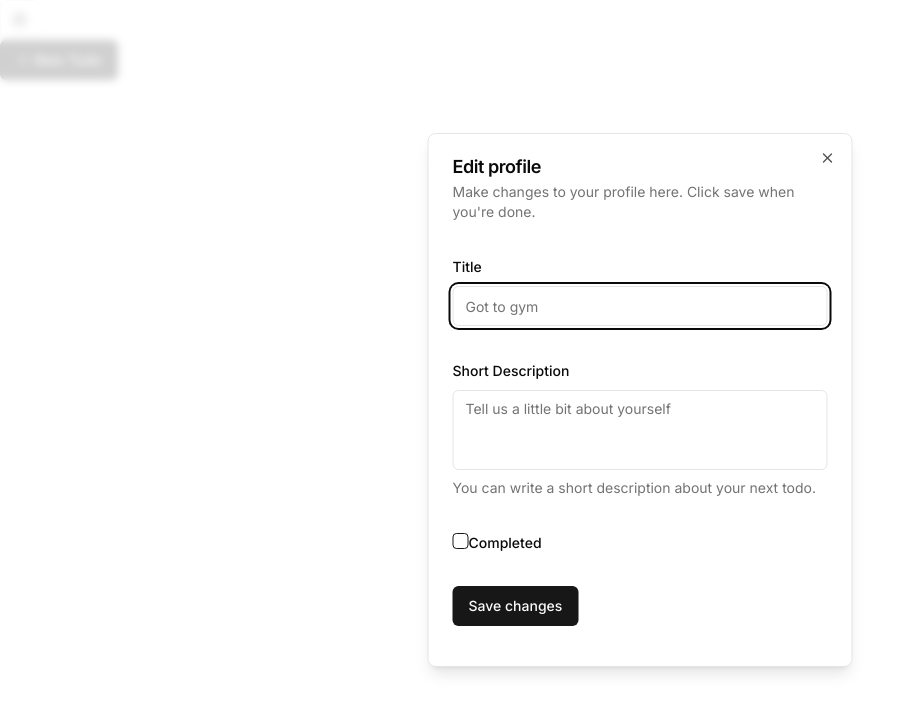
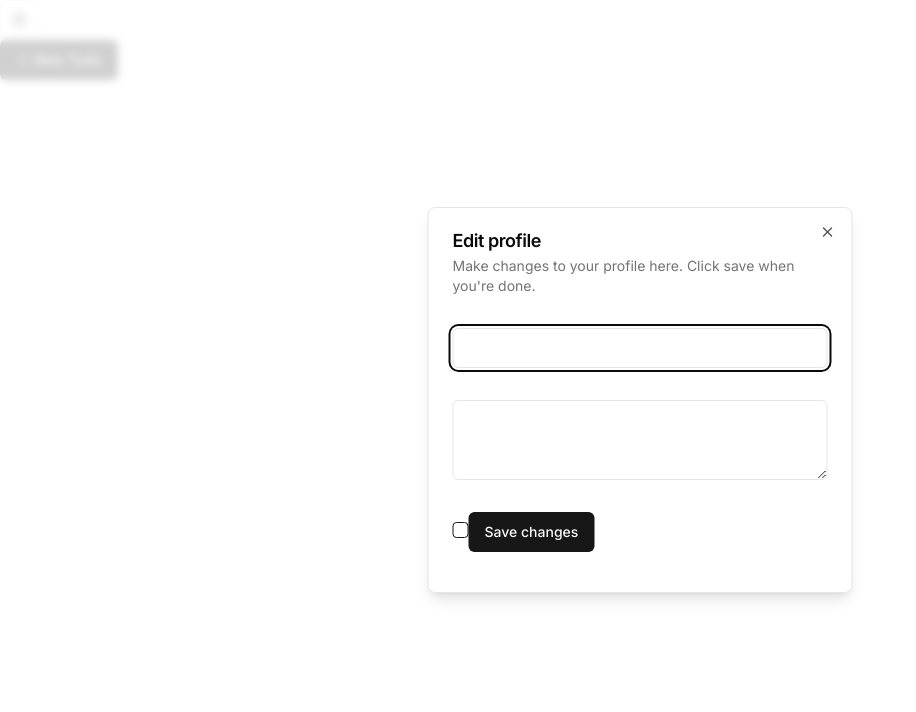
Before and after one commit to codeawy/tut-fullstack-nextjs-todo-app, a Next.js app: page / in a window 1280 px wide. Both pictures are taken after a click on the button "New Todo". Shown: the top 712 px of the page, without its empty margins (0-916 px from the left). Built offline with nearby package versions, Linux system fonts and the light colour scheme.

Commit message:
move to server only forms

```diff
--- a/components/AddTodoForm.tsx
+++ b/components/AddTodoForm.tsx
@@ -1,41 +1,33 @@
-"use client";
+// "use client";
 
 import {
   Dialog,
   DialogContent,
   DialogDescription,
-  DialogFooter,
   DialogHeader,
   DialogTitle,
   DialogTrigger,
 } from "@/components/ui/dialog";
-import { Form, FormControl, FormDescription, FormField, FormItem, FormLabel, FormMessage } from "@/components/ui/form";
 import { Input } from "@/components/ui/input";
-import { TodoFormValues, todoFormSchema } from "@/schema";
-import { zodResolver } from "@hookform/resolvers/zod";
+import { PrismaClient } from "@prisma/client";
 import { Plus } from "lucide-react";
-import { useForm } from "react-hook-form";
 import { Button } from "./ui/button";
+import { Checkbox } from "./ui/checkbox";
 import { Textarea } from "./ui/textarea";
-import { createTodoAction } from "@/actions/todo.actions";
-import { Checkbox } from "./ui/checkbox";
+
+const prisma = new PrismaClient();
 
 const AddTodoForm = () => {
-  const defaultValues: Partial<TodoFormValues> = {
-    title: "",
-    body: "",
-    completed: false,
-  };
-
-  // const todos = await getTodoListAction();
-  const form = useForm<TodoFormValues>({
-    resolver: zodResolver(todoFormSchema),
-    defaultValues,
-    mode: "onChange",
-  });
-
-  const onSubmit = async (data: TodoFormValues) => {
-    await createTodoAction({ title: data.title, body: data.body, completed: data.completed });
+  const createTodo = async (formData: FormData) => {
+    "use server";
+    console.log(formData);
+    // await prisma.todo.create({
+    //   data: {
+    //     title,
+    //     body,
+    //     completed,
+    //   },
+    // });
   };
 
   return (
@@ -52,53 +44,12 @@ const AddTodoForm = () => {
           <DialogDescription>Make changes to your profile here. Click save when you&apos;re done.</DialogDescription>
         </DialogHeader>
         <div className="py-4">
-          <Form {...form}>
-            <form onSubmit={form.handleSubmit(onSubmit)} className="space-y-8">
-              <FormField
-                control={form.control}
-                name="title"
-                render={({ field }) => (
-                  <FormItem>
-                    <FormLabel>Title</FormLabel>
-                    <FormControl>
-                      <Input placeholder="Got to gym" {...field} />
-                    </FormControl>
-                    <FormMessage />
-                  </FormItem>
-                )}
-              />
-
-              <FormField
-                control={form.control}
-                name="body"
-                render={({ field }) => (
-                  <FormItem>
-                    <FormLabel>Short Description</FormLabel>
-                    <FormControl>
-                      <Textarea placeholder="Tell us a little bit about yourself" className="resize-none" {...field} />
-                    </FormControl>
-                    <FormDescription>You can write a short description about your next todo.</FormDescription>
-                    <FormMessage />
-                  </FormItem>
-                )}
-              />
-
-              <FormField
-                control={form.control}
-                name="completed"
-                render={({ field }) => (
-                  <FormItem>
-                    <FormControl>
-                      <Checkbox checked={field.value} onCheckedChange={field.onChange} {...field} />
-                    </FormControl>
-                    <FormLabel>Completed</FormLabel>
-                    <FormMessage />
-                  </FormItem>
-                )}
-              />
-              <Button type="submit">Save changes</Button>
-            </form>
-          </Form>
+          <form action={createTodo} className="space-y-8">
+            <Input name="title" />
+            <Textarea name="body" />
+            <Checkbox name="complete" />
+            <Button type="submit">Save changes</Button>
+          </form>
         </div>
       </DialogContent>
     </Dialog>
```
